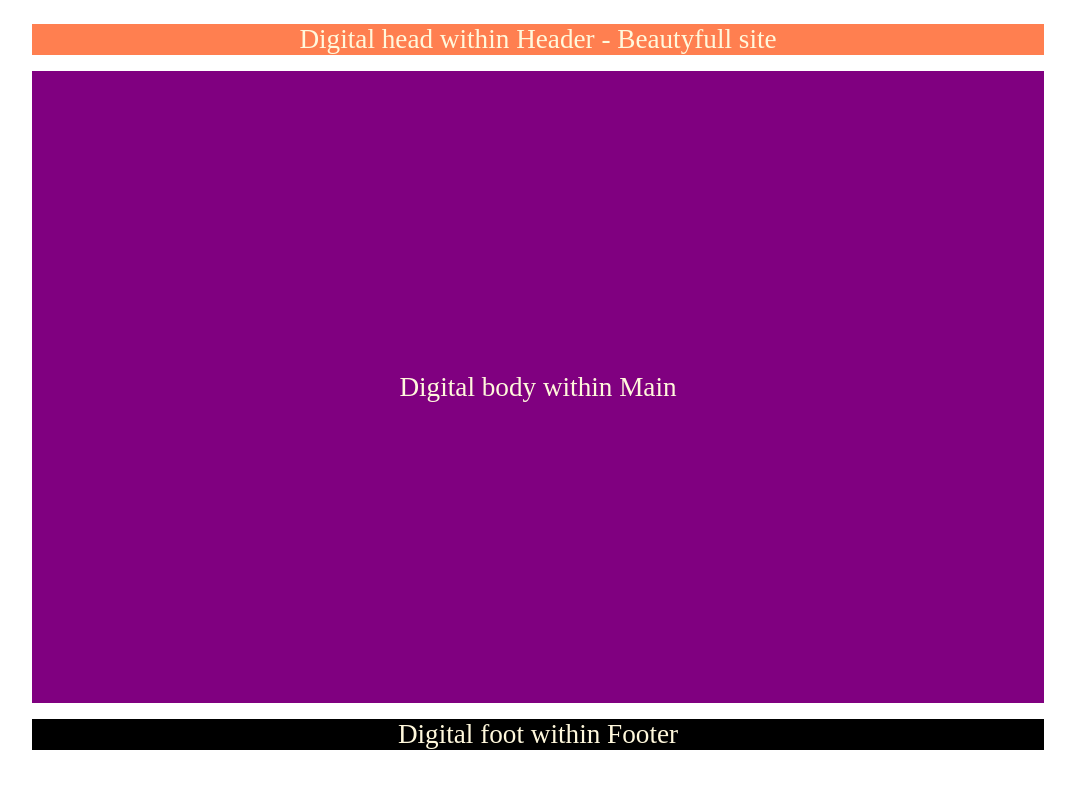
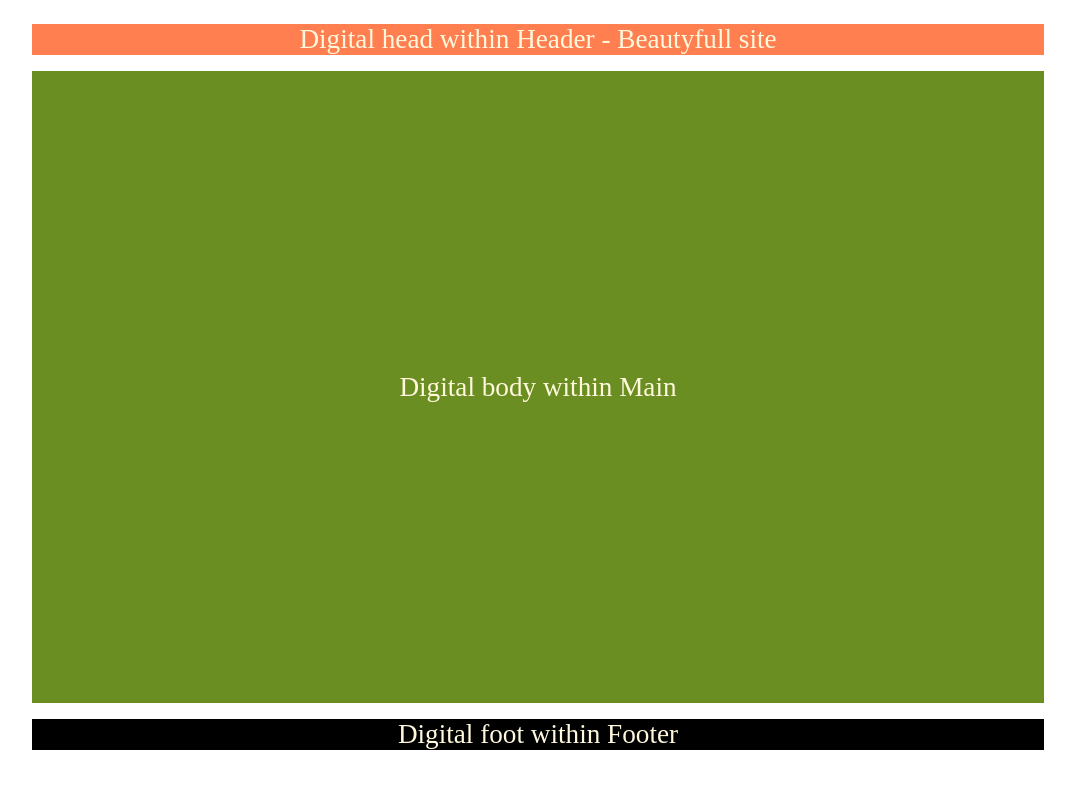
Before and after one commit to dgprofile/repodebpreet, an Angular app: page / in a window 1280 px wide. Shown: the top 788 px of the page, without its empty margins (102-1177 px from the left). Built offline with nearby package versions, Linux system fonts and the light colour scheme.

Commit message:
change body color to orange

```diff
--- a/src/app/app.component.css
+++ b/src/app/app.component.css
@@ -18,7 +18,7 @@ header, main, footer{
 .main-text{
     width: 80%;
     height: 79vh;
-    background-color: purple;
+    background-color: olivedrab;
     color: cornsilk;
     font-size: 1.7rem;
 
```
Also changed, not shown: firebase.json (added), 1 other file (tests, documents, lock files or other folders).
